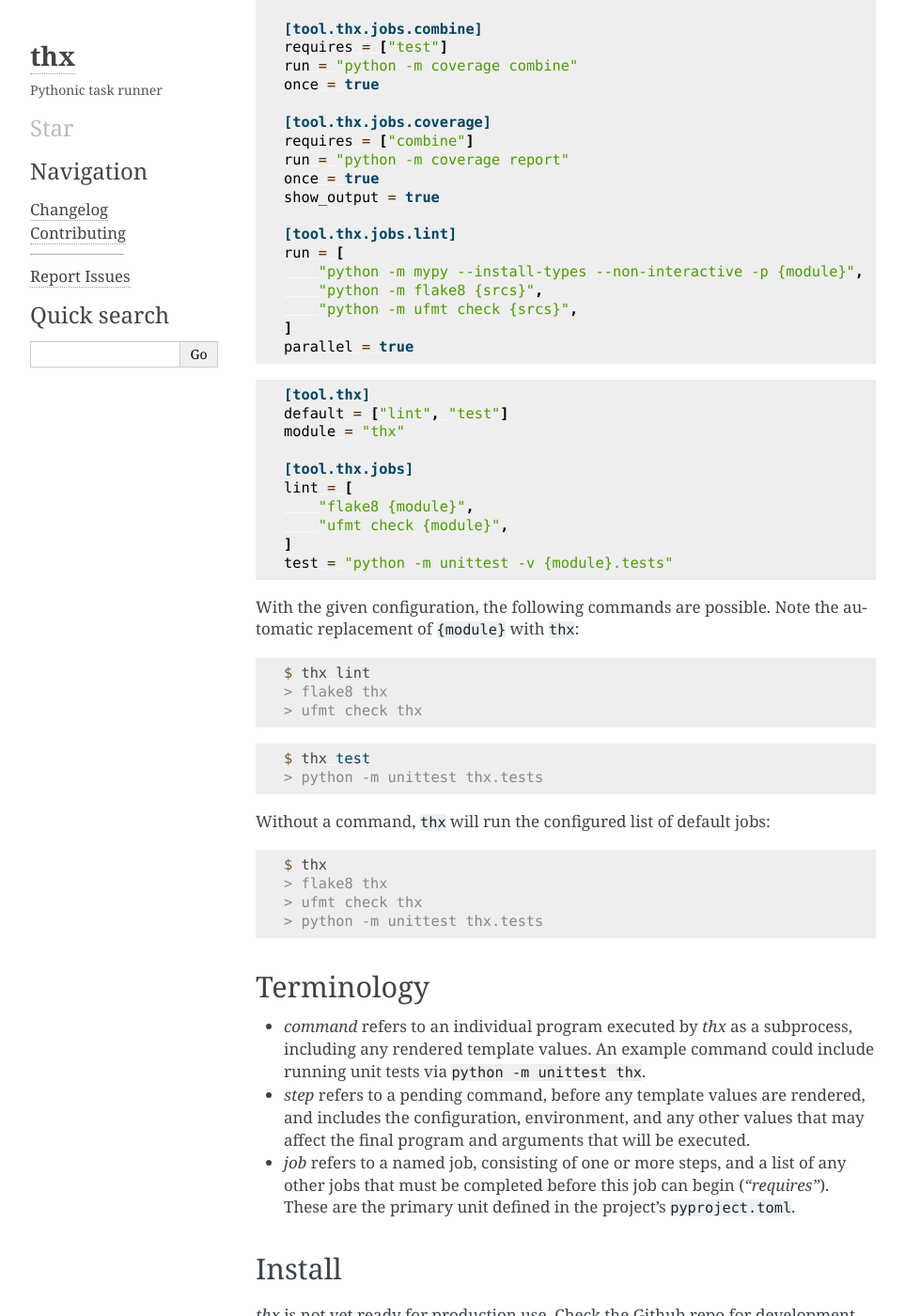
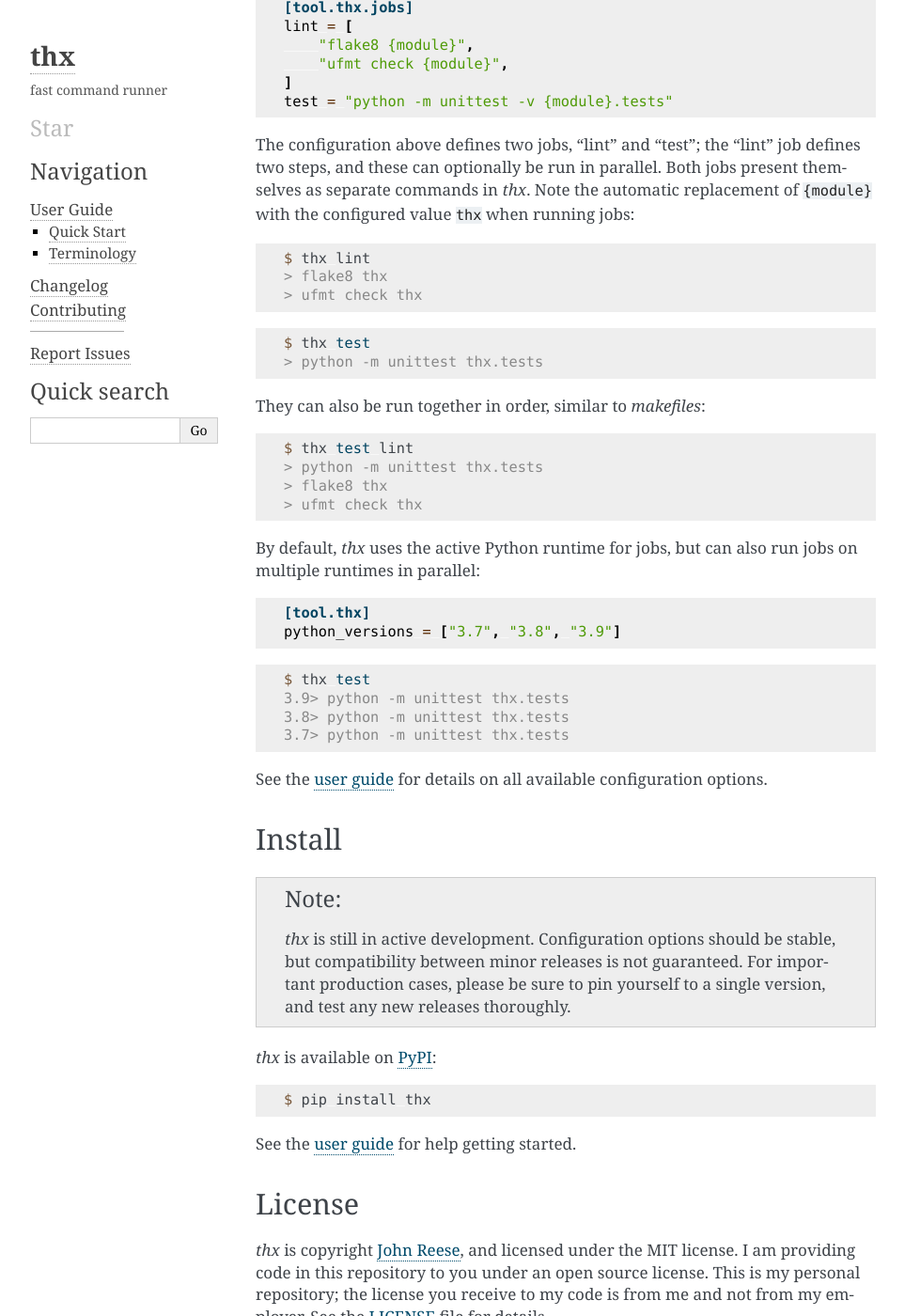
Before and after one commit to omnilib/thx, a Sphinx documentation site: the page built from docs/index.rst, in a window 1280 px wide and 1400 px high, scrolled down 809 px. Shown: the whole window at 94% size, without its empty margins (148-1111 px from the left). Built offline with Sphinx 7.4.7, drawn with Linux system fonts in a browser that asks for light colours; some of the changed text lies outside the part shown.

Commit message:
Improved documentation

```diff
--- a/README.rst
+++ b/README.rst
@@ -1,7 +1,7 @@
 thx
 ===
 
-A simple, composable command runner for Python projects.
+A fast command runner for Python projects.
 
 .. image:: https://img.shields.io/pypi/l/thx.svg
    :target: https://github.com/jreese/thx/blob/main/LICENSE
@@ -20,29 +20,31 @@
    :alt: Build Status
 
 
-Goals
+About
 -----
 
     "like makefiles, but in pyproject.toml"
 
     -- author
 
-`thx` is capable of running one or more jobs, configured via simple options in the
-PEP 517 standardized `pyproject.toml`. Jobs can be run on multiple Python versions at
-once, and individual steps can be executed in parallel for faster results.
+`thx` is capable of running multiple jobs, configured via simple options in the
+`PEP 518 <https://peps.python.org/pep-0518/>`_ standardized `pyproject.toml`.
+Jobs can be run on multiple Python versions at once, and independent steps can be
+executed in parallel for faster results:
 
 .. raw:: html
 
     <script id="asciicast-3zNkVeBxbQrwIDK5EbydnjDyV" src="https://asciinema.org/a/3zNkVeBxbQrwIDK5EbydnjDyV.js" async></script>
 
-.. literalinclude:: ../pyproject.toml
-    :language: toml
-    :start-after: [tool.thx]
+Usage
+-----
+
+Configuration uses standard `TOML <https://toml.io>`_ elements, and jobs can
+reference shared values, which will be interpolated at runtime:
 
 .. code-block:: toml
 
-    [tool.thx]
-    default = ["lint", "test"]
+    [tool.thx.values]
     module = "thx"
 
     [tool.thx.jobs]
@@ -52,8 +54,10 @@
     ]
     test = "python -m unittest -v {module}.tests"
 
-With the given configuration, the following commands are possible. Note the automatic
-replacement of ``{module}`` with ``thx``:
+The configuration above defines two jobs, "lint" and "test"; the "lint" job defines
+two steps, and these can optionally be run in parallel. Both jobs present themselves
+as separate commands in `thx`. Note the automatic replacement of ``{module}`` with
+the configured value ``thx`` when running jobs:
 
 .. code-block:: shell-session
 
@@ -66,36 +70,51 @@
     $ thx test
     > python -m unittest thx.tests
 
-Without a command, ``thx`` will run the configured list of default jobs:
+They can also be run together in order, similar to `makefiles`:
 
 .. code-block:: shell-session
 
-    $ thx
+    $ thx test lint
+    > python -m unittest thx.tests
     > flake8 thx
     > ufmt check thx
-    > python -m unittest thx.tests
 
+By default, `thx` uses the active Python runtime for jobs, but can also run jobs on
+multiple runtimes in parallel:
 
-Terminology
------------
+.. code-block:: toml
 
-* `command` refers to an individual program executed by `thx` as a subprocess,
-  including any rendered template values. An example command could include running unit
-  tests via ``python -m unittest thx``.
+    [tool.thx]
+    python_versions = ["3.7", "3.8", "3.9"]
 
-* `step` refers to a pending command, before any template values are rendered, and
-  includes the configuration, environment, and any other values that may affect the
-  final program and arguments that will be executed.
+.. code-block:: shell-session
 
-* `job` refers to a named job, consisting of one or more steps, and a list of any other
-  jobs that must be completed before this job can begin (`"requires"`). These are the
-  primary unit defined in the project's ``pyproject.toml``.
+    $ thx test
+    3.9> python -m unittest thx.tests
+    3.8> python -m unittest thx.tests
+    3.7> python -m unittest thx.tests
+
+See the `user guide <https://thx.readthedocs.io>`_ for details on all available
+configuration options.
 
 
 Install
 -------
 
-`thx` is not yet ready for production use. Check the Github repo for development status.
+.. note::
+
+    `thx` is still in active development. Configuration options should be stable, but
+    compatibility between minor releases is not guaranteed. For important production
+    cases, please be sure to pin yourself to a single version, and test any new releases
+    thoroughly.
+
+`thx` is available on `PyPI <https://pypi.org/project/thx>`_:
+
+.. code-block:: shell-session
+
+    $ pip install thx
+
+See the `user guide <https://thx.readthedocs.io>`_ for help getting started.
 
 
 License
--- a/docs/conf.py
+++ b/docs/conf.py
@@ -62,7 +62,7 @@
 #
 html_theme = "alabaster"
 html_theme_options = {
-    "description": "Pythonic task runner",
+    "description": "fast command runner",
     "fixed_sidebar": True,
     "badge_branch": "main",
     "github_button": False,
--- /dev/null
+++ b/docs/config.rst
@@ -0,0 +1,2 @@
+Configuration
+=============
--- a/docs/index.rst
+++ b/docs/index.rst
@@ -1,4 +1,10 @@
 .. include:: ../README.rst
+
+.. toctree::
+    :hidden:
+    :maxdepth: 2
+
+    guide
 
 .. toctree::
     :hidden:
--- a/pyproject.toml
+++ b/pyproject.toml
@@ -62,10 +62,10 @@
 module = "thx"
 srcs = "thx"
 python_versions = ["3.7", "3.8", "3.9", "3.10", "3.11"]
-watch_paths = ["docs", "thx"]
+watch_paths = ["README.rst", "docs", "thx"]
 
 [tool.thx.jobs]
-docs = {run="sphinx-build -b html docs html", once=true}
+docs = {run="sphinx-build -ab html docs html", once=true}
 format = {run="python -m ufmt format {srcs}", once=true}
 test = "python -m coverage run -m {module}.tests"
 
--- a/thx/__init__.py
+++ b/thx/__init__.py
@@ -1,5 +1,5 @@
 """
-Simple, composable command runner for Python projects.
+Fast command runner for Python projects.
 """
 
 __author__ = "John Reese"
```
Also changed, not shown: docs/guide.rst (added, +22 -0 lines).
